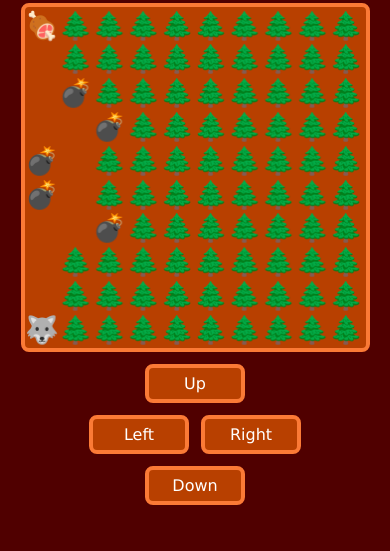
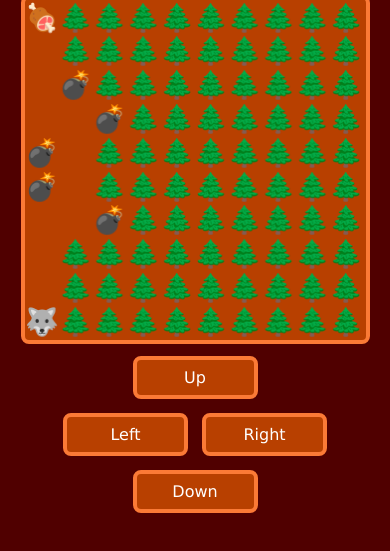
Before and after one commit to leonardo-collazo/my-precious, a plain HTML site: page index.html in a window 390 px wide. Both pictures are taken after a click on the button "Start!". Shown: the part 211-762 px from the top of the page. Drawn offline with Linux system fonts and the light colour scheme.

Commit message:
Larger control buttons. Reajusted media queries for other devices.

```diff
--- a/css/mobile.css
+++ b/css/mobile.css
@@ -89,7 +89,7 @@ canvas {
 	flex-wrap: wrap;
 	justify-content: center;
 	align-items: center;
-	gap: 12px;
+	gap: 14px;
 	margin-top: 12px;
 }
 
@@ -101,8 +101,8 @@ canvas {
 }
 
 .control-button {
-	min-width: 100px;
-	padding: 6px 20px;
+	min-width: 125px;
+	padding: 8px 20px;
 }
 
 .control-button:hover {
--- a/css/tablet.css
+++ b/css/tablet.css
@@ -2,10 +2,13 @@
 @media (min-width: 426px) {
 	.button-container {
 		justify-content: center;
+		gap: 12px;
 	}
 
 	.control-button {
+		min-width: 100px;
 		flex-grow: 1;
+		padding: 6px 0;
 	}
 
 	.up-button,
```
